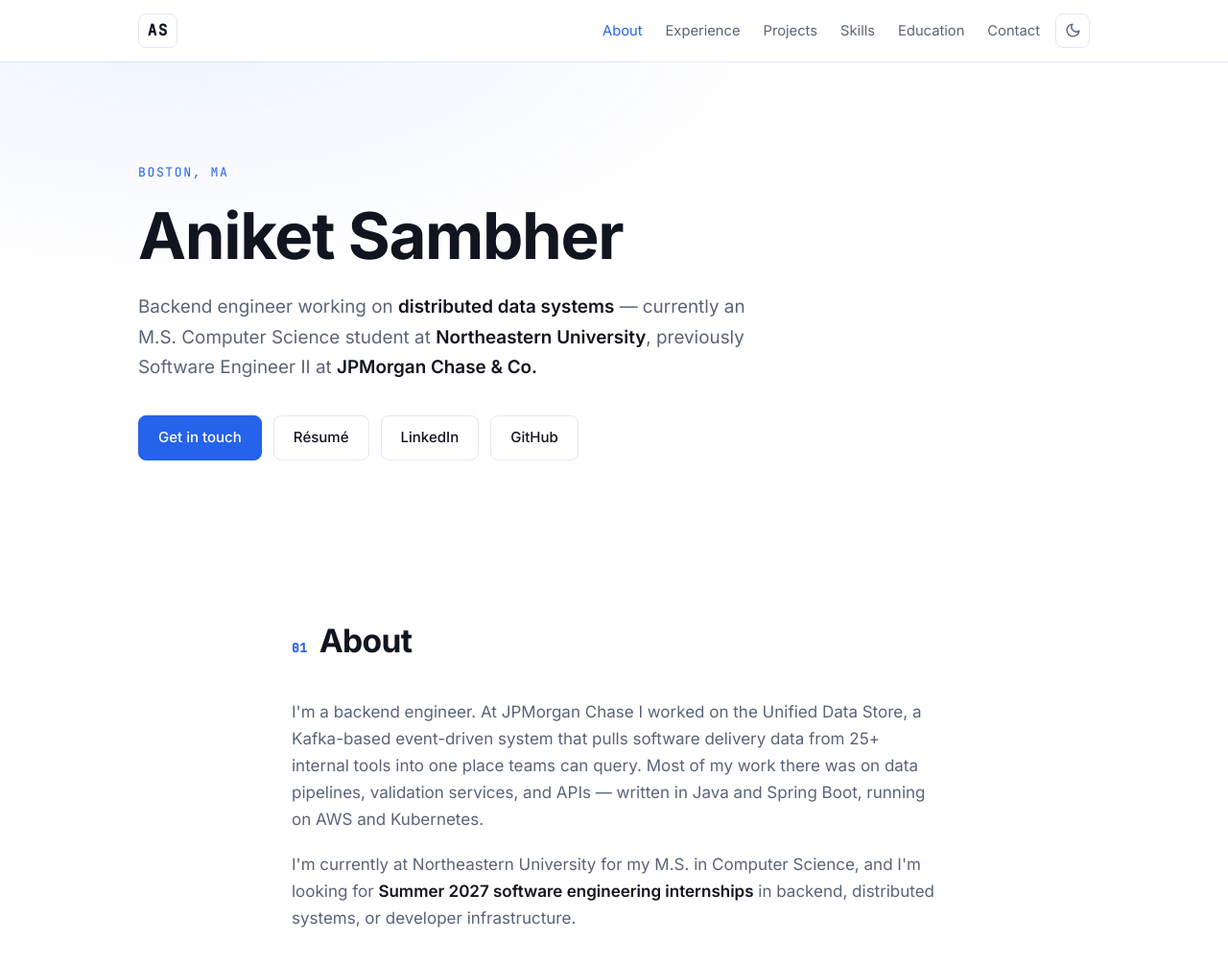
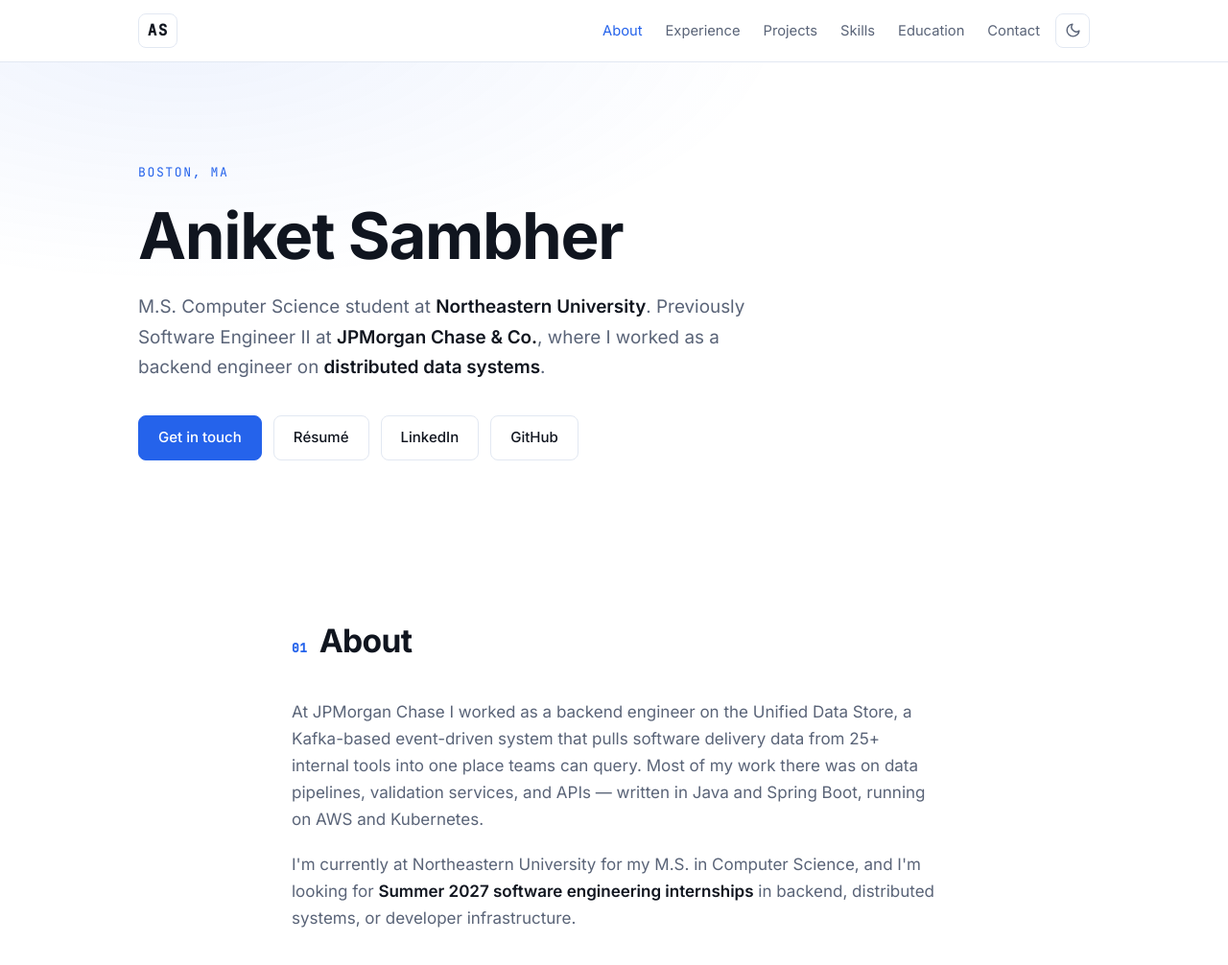
Before and after one commit to aniketsambher/Aniket-Portfolio-website, a plain HTML site: page index.html in a window 1280 px wide. Shown: the top 1006 px of the page at 96% size. Drawn offline with Linux system fonts and the light colour scheme.

Commit message:
Frame backend engineering as past JPMC work, not current identity

```diff
--- a/index.html
+++ b/index.html
@@ -4,7 +4,7 @@
 <meta charset="UTF-8">
 <meta name="viewport" content="width=device-width, initial-scale=1.0">
 <title>Aniket Sambher — Software Engineer</title>
-<meta name="description" content="Aniket Sambher — Software Engineer and M.S. Computer Science student at Northeastern University. Backend engineering, distributed systems, and developer platforms.">
+<meta name="description" content="Aniket Sambher — M.S. Computer Science student at Northeastern University, previously Software Engineer II at JPMorgan Chase & Co. working on backend and distributed data systems.">
 <link rel="preconnect" href="https://fonts.googleapis.com">
 <link rel="preconnect" href="https://fonts.gstatic.com" crossorigin>
 <link href="https://fonts.googleapis.com/css2?family=Inter:wght@400;500;600;700&family=JetBrains+Mono:wght@400;500&display=swap" rel="stylesheet">
@@ -41,9 +41,9 @@
       <p class="hero__eyebrow">Boston, MA</p>
       <h1 class="hero__name">Aniket Sambher</h1>
       <p class="hero__tagline">
-        Backend engineer working on <strong>distributed data systems</strong> — currently an
-        M.S. Computer Science student at <strong>Northeastern University</strong>, previously
-        Software Engineer II at <strong>JPMorgan Chase &amp; Co.</strong>
+        M.S. Computer Science student at <strong>Northeastern University</strong>. Previously
+        Software Engineer II at <strong>JPMorgan Chase &amp; Co.</strong>, where I worked as a
+        backend engineer on <strong>distributed data systems</strong>.
       </p>
       <div class="hero__actions">
         <a class="btn btn--primary" href="mailto:sambher.a@northeastern.edu">Get in touch</a>
@@ -59,7 +59,7 @@
     <div class="container container--narrow">
       <h2 class="section__title"><span class="section__num">01</span> About</h2>
       <p class="prose">
-        I'm a backend engineer. At JPMorgan Chase I worked on the Unified Data Store, a Kafka-based
+        At JPMorgan Chase I worked as a backend engineer on the Unified Data Store, a Kafka-based
         event-driven system that pulls software delivery data from 25+ internal tools into one place
         teams can query. Most of my work there was on data pipelines, validation services, and APIs —
         written in Java and Spring Boot, running on AWS and Kubernetes.
```
